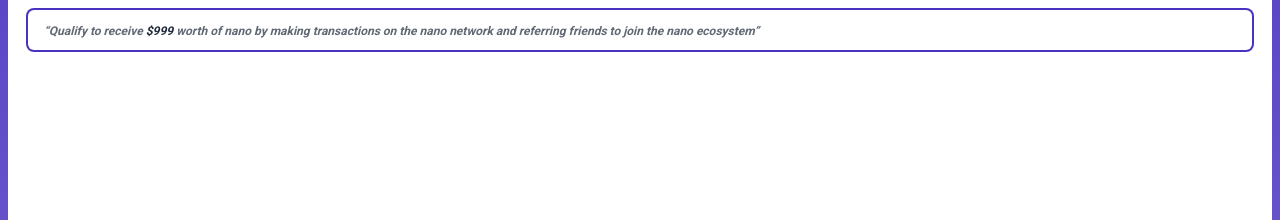
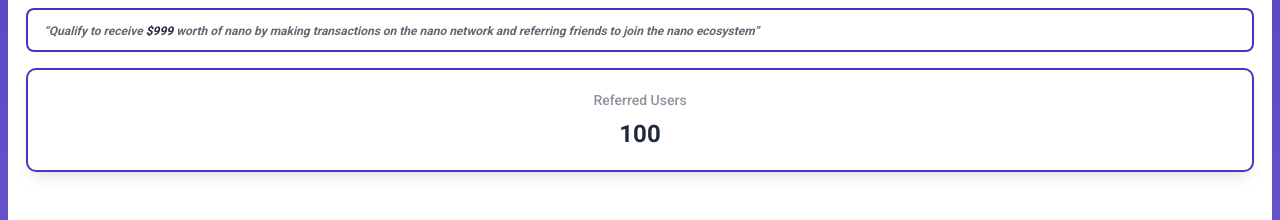
Before and after one commit to Joshardals/nanfaucet, a Next.js app: page / in a window 1280 px wide. Shown: the part 468-688 px from the top of the page. Built offline with nearby package versions, Linux system fonts and the light colour scheme; no server answers.

Commit message:
initial commit

```diff
--- a/app/claim-faucet/page.tsx
+++ b/app/claim-faucet/page.tsx
@@ -21,13 +21,6 @@ export default function page() {
         </div>
 
         <div className="border border-primary/20" />
-
-        <div className="p-5">
-          <div className=" shadow-lg cursor-pointer bg-white ring-2 ring-accent rounded-lg p-5 flex flex-col items-center space-y-2 transition-all duration-300 ease-in-out hover:scale-105">
-            <span className="text-sm text-primary/50">Referred Users</span>
-            <span className="text-2xl font-bold text-primary">100</span>
-          </div>
-        </div>
       </section>
     </main>
   );
--- a/app/page.tsx
+++ b/app/page.tsx
@@ -70,6 +70,13 @@ export default function Home() {
             friends to join the nano ecosystem”
           </span>
         </div>
+
+        <div>
+          <div className=" shadow-lg cursor-pointer bg-white ring-2 ring-accent rounded-lg p-5 flex flex-col items-center space-y-2 transition-all duration-300 ease-in-out hover:scale-105">
+            <span className="text-sm text-primary/50">Referred Users</span>
+            <span className="text-2xl font-bold text-primary">100</span>
+          </div>
+        </div>
       </section>
     </main>
   );
```
